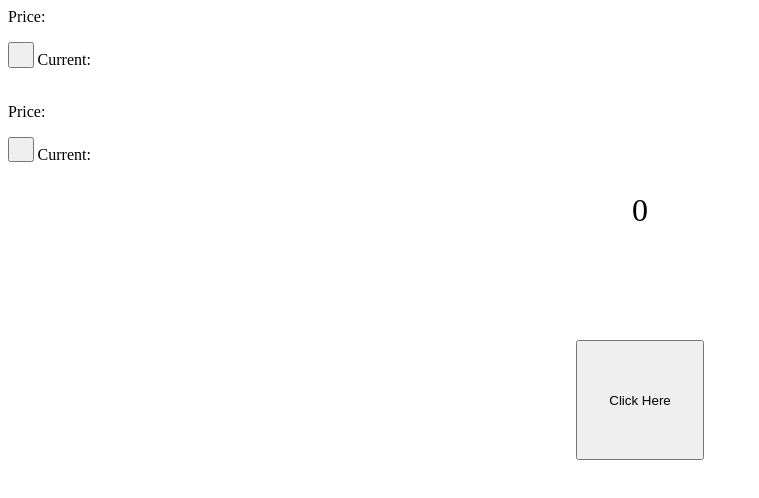
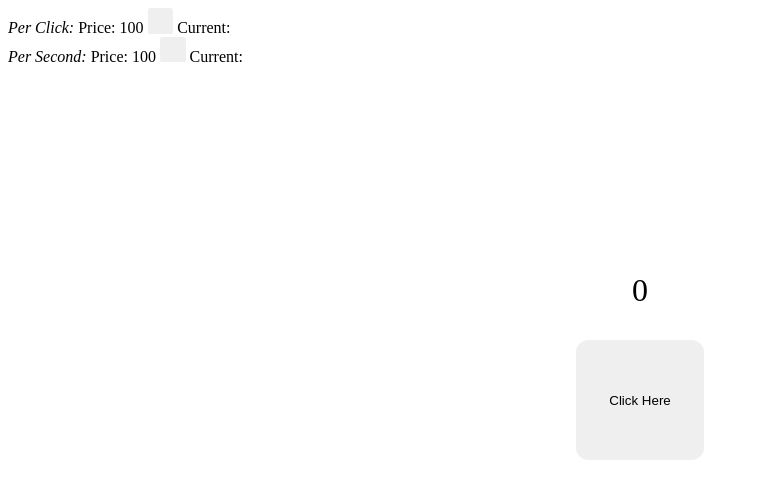
Before and after one commit to looserty1/danish-clicker, a plain HTML site: page index.html in a window 1280 px wide. Shown: the whole page, without its empty margins (0-759 px from the left). Drawn offline with Linux system fonts and the light colour scheme.

Commit message:
Update index.html

```diff
--- a/index.html
+++ b/index.html
@@ -4,6 +4,8 @@
     button {
       height: 2vw;
       width: 2vw;
+      border: none;
+      border-radius: 10%;
     }
     #danish {
       position: absolute;
@@ -14,18 +16,18 @@
     }
     #score {
       position: absolute;
-      font-size: 2.5vw;
+      font-size: 4vh;
       text-align: center;
       width: 10vw;
       height: 10vh;
       left: 45vw;
-      top: 20vh;
+      top: 30vh;
     }
   </style>
 </head>
 <body>
-  Price: <p></p><button id="pc"></button> Current: <p></p><br>
-  Price: <p></p><button id="ps"></button> Current: <p></p>
+  <i>Per Click:</i> Price: <container id ="pc-p">100</container>&nbsp;<button id="pc"></button> Current: <container id="pc-c"></container><br>
+  <i>Per Second:</i> Price: <container id="ps-p">100</container>&nbsp;<button id="ps"></button> Current: <container id="ps-c"></container>
   <p id="score">0</p>
   <button id="danish">Click Here</button>
   <script>
```
